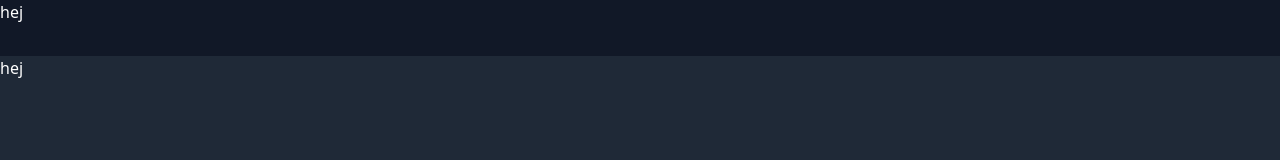
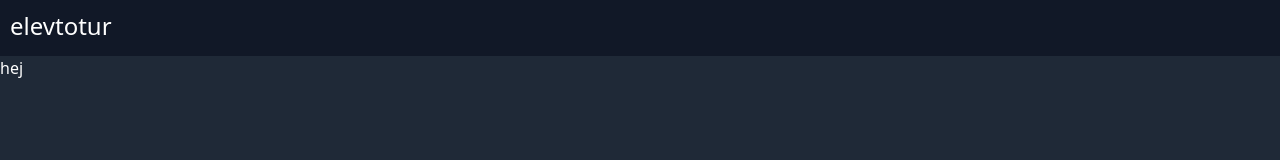
Before and after one commit to bisaek/elevtotur, a React (Create React App) app in the folder client/: page / in a window 1280 px wide. Shown: the top 160 px of the page. Built offline with nearby package versions, Linux system fonts and the light colour scheme.

Commit message:
create header logo

```diff
--- a/client/src/header/header.js
+++ b/client/src/header/header.js
@@ -1,10 +1,13 @@
 import React, { Component } from 'react'
+import Logo from './logo'
 
 export default class Header extends Component {
 	render() {
 		return (
 			<header className="bg-gray-900 h-14">
-        hej
+        <ul className="flex">
+					<Logo></Logo>
+				</ul>
       </header>
 		)
 	}
--- /dev/null
+++ b/client/src/header/logo.js
@@ -0,0 +1,13 @@
+import React, { Component } from 'react'
+
+export default class logo extends Component {
+	render() {
+		return (
+			<li className="m-1.5">
+				<h1 className="hover:bg-gray-800 p-1 text-2xl rounded-md">
+					<a href="/">elevtotur</a>
+				</h1>
+			</li>
+		)
+	}
+}
```
